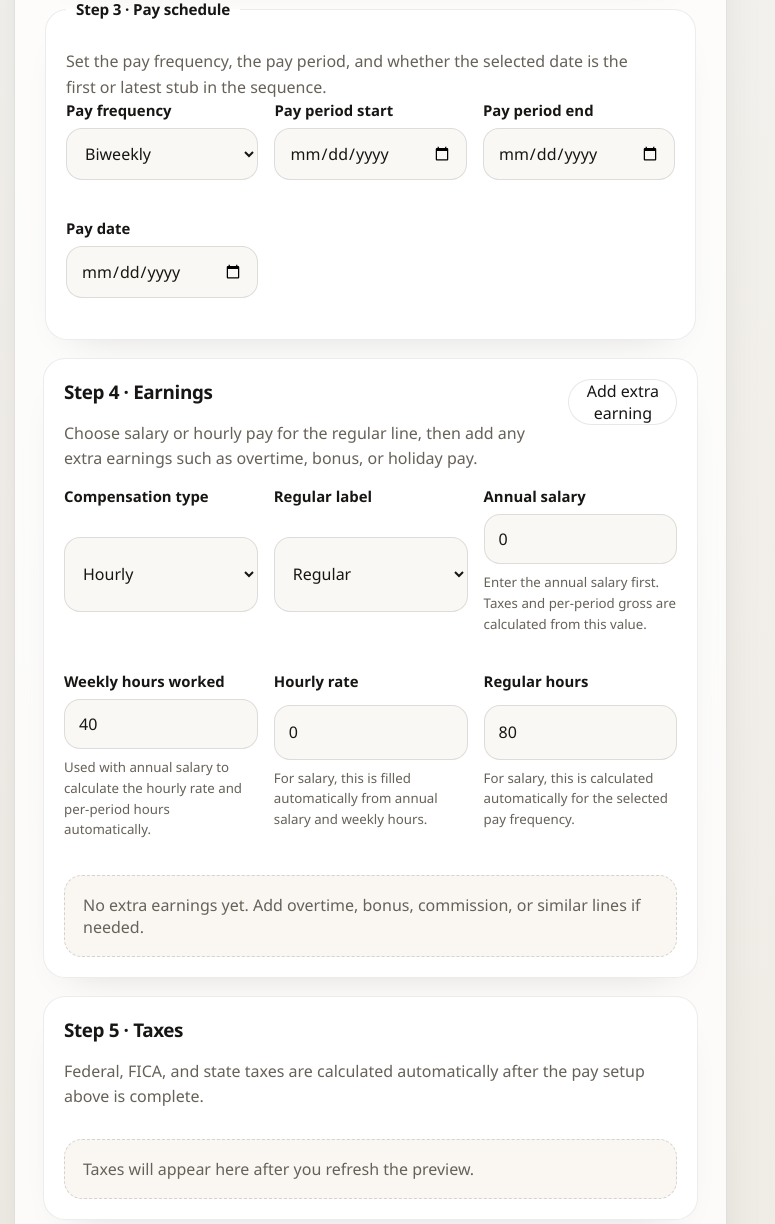
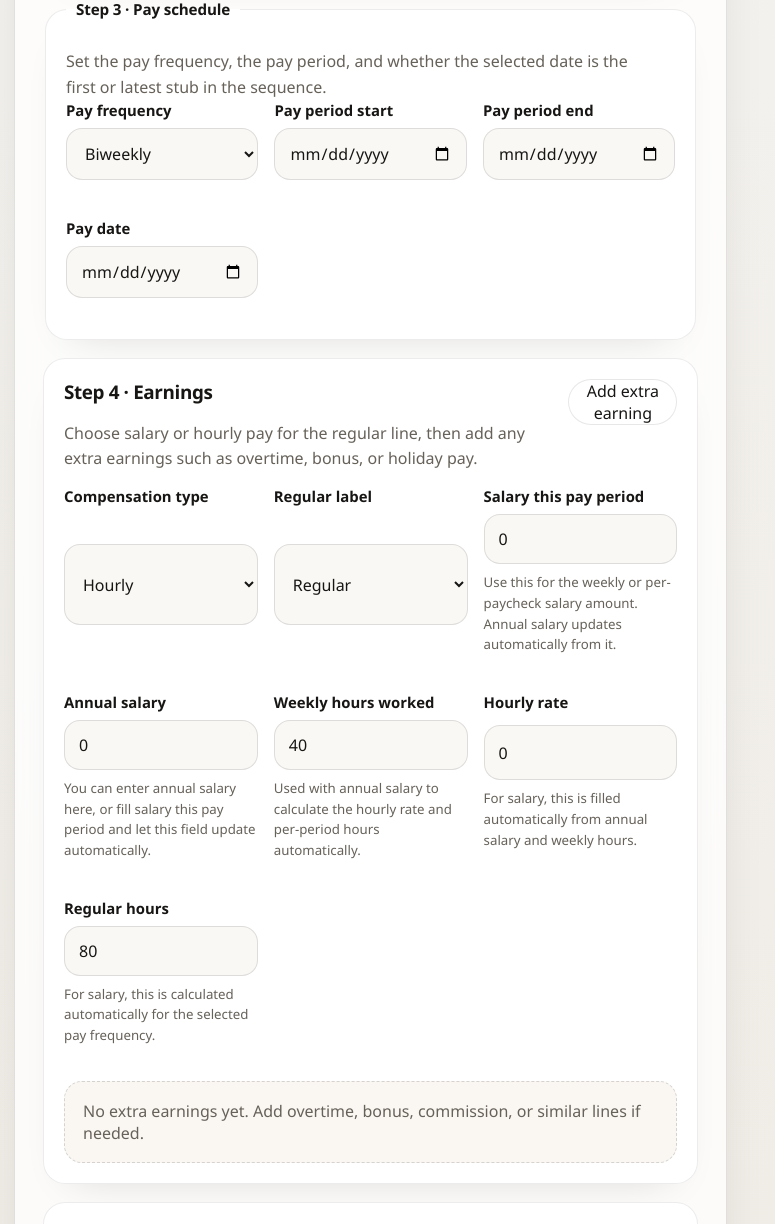
Before and after one commit to Gabriel-0110/paystub-generator, a FastAPI app: page / in a window 1280 px wide. Shown: the part 3261-4485 px from the top of the page, without its empty margins (0-775 px from the left). Run offline with FastAPI, Linux system fonts and the light colour scheme; parts of the project's set-up code (start-up, migrations or seed data) failed here and were passed over; some libraries are stand-ins or nearby versions.

Commit message:
feat(paystub): add salary period amount field and update related calculations

```diff
--- a/models/paystub.py
+++ b/models/paystub.py
@@ -63,6 +63,7 @@ class Paystub(BaseModel):
     compensation_type: str = "hourly"
     primary_earning_label: str = "Regular"
     annual_salary: float = 0.0
+    salary_period_amount: float = 0.0
     weekly_hours: float = 40.0
     hourly_rate: float = 0.0
     regular_hours: float = 0.0
--- a/webapp/service.py
+++ b/webapp/service.py
@@ -300,6 +300,7 @@ def empty_paystub_payload() -> dict:
         "additional_federal_withholding": 0.0,
         "compensation_type": "hourly",
         "primary_earning_label": "Regular",
+        "salary_period_amount": 0.0,
         "annual_salary": 0.0,
         "weekly_hours": 40.0,
         "hourly_rate": 0.0,
@@ -406,9 +407,13 @@ def _build_automatic_employee_config(paystub: Paystub):
         resolved_regular_hours = 0.0
     elif str(paystub.compensation_type).lower() == "salary":
         periods = get_pay_periods(_parse_iso_date(paystub.pay_date).year, frequency)
+        salary_period_amount = max(0.0, float(paystub.salary_period_amount or 0.0))
         annual_salary = max(0.0, float(paystub.annual_salary or 0.0))
-        if annual_salary:
-            per_period_salary = round(annual_salary / max(1, len(periods)), 2)
+        if salary_period_amount > 0:
+            annual_salary = round(salary_period_amount * max(1, len(periods)), 2)
+        elif annual_salary > 0:
+            salary_period_amount = round(annual_salary / max(1, len(periods)), 2)
+        if annual_salary and salary_period_amount:
             if resolved_weekly_hours > 0:
                 resolved_hourly_rate = round(annual_salary / (resolved_weekly_hours * 52), 2)
                 resolved_regular_hours = round((resolved_weekly_hours * 52) / max(1, len(periods)), 2)
@@ -420,7 +425,7 @@ def _build_automatic_employee_config(paystub: Paystub):
                     label=primary_label,
                     rate=resolved_hourly_rate,
                     hours=resolved_regular_hours,
-                    flat_amount=per_period_salary,
+                    flat_amount=salary_period_amount,
                 )
             )
     else:
@@ -483,6 +488,8 @@ def _build_automatic_employee_config(paystub: Paystub):
         apply_ny_paid_family_leave=bool(paystub.auto_add_state_deductions),
     )
     return config, {
+        "salary_period_amount": round(salary_period_amount if str(paystub.compensation_type).lower() == "salary" else 0.0, 2),
+        "annual_salary": round(annual_salary if str(paystub.compensation_type).lower() == "salary" else 0.0, 2),
         "weekly_hours": round(resolved_weekly_hours, 2),
         "hourly_rate": round(resolved_hourly_rate, 2),
         "regular_hours": round(resolved_regular_hours, 2),
@@ -531,7 +538,8 @@ def _compute_automatic_paystub(paystub: Paystub, *, ytd_state=None, period: dict
             "additional_federal_withholding": max(0.0, float(paystub.additional_federal_withholding or 0.0)),
             "compensation_type": paystub.compensation_type,
             "primary_earning_label": paystub.primary_earning_label,
-            "annual_salary": round(float(paystub.annual_salary or 0.0), 2),
+            "salary_period_amount": resolved_compensation["salary_period_amount"],
+            "annual_salary": resolved_compensation["annual_salary"],
             "weekly_hours": resolved_compensation["weekly_hours"],
             "hourly_rate": resolved_compensation["hourly_rate"],
             "regular_hours": resolved_compensation["regular_hours"],
--- a/webapp/static/app.js
+++ b/webapp/static/app.js
@@ -46,6 +46,7 @@ const GUIDED_DRAFT_FIELDS = new Set([
   "additional_federal_withholding",
   "compensation_type",
   "primary_earning_label",
+  "salary_period_amount",
   "annual_salary",
   "weekly_hours",
   "hourly_rate",
@@ -555,7 +556,7 @@ function handleInput(event) {
     }
     clearFieldError(target.name);
   }
-  syncDerivedCompensationFields();
+  syncDerivedCompensationFields(state.paystub, target.name || "");
   state.previewStale = Boolean(state.preview);
   persistDraft();
   renderPreview();
@@ -970,7 +971,7 @@ function renderForm() {
     const field = document.getElementById(name);
     if (field) field.value = state.paystub[name] || "";
   });
-  ["allowances_count", "additional_federal_withholding", "annual_salary", "weekly_hours", "hourly_rate", "regular_hours", "direct_deposit_amount"].forEach((name) => {
+  ["allowances_count", "additional_federal_withholding", "salary_period_amount", "annual_salary", "weekly_hours", "hourly_rate", "regular_hours", "direct_deposit_amount"].forEach((name) => {
     const field = document.getElementById(name);
     if (field) field.value = String(state.paystub[name] ?? 0);
   });
@@ -1445,8 +1446,8 @@ function validate() {
 
   if (state.paystub.draft_mode) {
     if (state.paystub.compensation_type === "salary") {
-      if (numberValue(state.paystub.annual_salary) <= 0) {
-        errors.annual_salary = "Enter the annual salary.";
+      if (numberValue(state.paystub.salary_period_amount) <= 0 && numberValue(state.paystub.annual_salary) <= 0) {
+        errors.salary_period_amount = "Enter the salary amount for each pay period or the annual salary.";
       }
       if (numberValue(state.paystub.weekly_hours) <= 0) {
         errors.weekly_hours = "Enter the weekly hours worked.";
@@ -1905,17 +1906,30 @@ function periodsPerYearForFrequency(frequency) {
   return 26;
 }
 
-function syncDerivedCompensationFields(targetPaystub = state.paystub) {
+function syncDerivedCompensationFields(targetPaystub = state.paystub, changedField = "") {
   if (!targetPaystub || targetPaystub.compensation_type !== "salary") return;
+  const periodsPerYear = periodsPerYearForFrequency(targetPaystub.pay_frequency);
   const annualSalary = numberValue(targetPaystub.annual_salary);
+  const salaryPeriodAmount = numberValue(targetPaystub.salary_period_amount);
   const weeklyHours = numberValue(targetPaystub.weekly_hours);
-  if (annualSalary <= 0 || weeklyHours <= 0) {
+
+  if (changedField === "salary_period_amount" && salaryPeriodAmount > 0) {
+    targetPaystub.annual_salary = roundMoney(salaryPeriodAmount * periodsPerYear);
+  } else if (changedField === "annual_salary" && annualSalary > 0) {
+    targetPaystub.salary_period_amount = roundMoney(annualSalary / periodsPerYear);
+  } else if (salaryPeriodAmount > 0 && annualSalary <= 0) {
+    targetPaystub.annual_salary = roundMoney(salaryPeriodAmount * periodsPerYear);
+  } else if (annualSalary > 0 && salaryPeriodAmount <= 0) {
+    targetPaystub.salary_period_amount = roundMoney(annualSalary / periodsPerYear);
+  }
+
+  const resolvedAnnualSalary = numberValue(targetPaystub.annual_salary);
+  if (resolvedAnnualSalary <= 0 || weeklyHours <= 0) {
     targetPaystub.hourly_rate = 0;
     targetPaystub.regular_hours = 0;
     return;
   }
-  const periodsPerYear = periodsPerYearForFrequency(targetPaystub.pay_frequency);
-  targetPaystub.hourly_rate = roundMoney(annualSalary / (weeklyHours * 52));
+  targetPaystub.hourly_rate = roundMoney(resolvedAnnualSalary / (weeklyHours * 52));
   targetPaystub.regular_hours = roundMoney((weeklyHours * 52) / periodsPerYear);
 }
 
@@ -2027,6 +2041,7 @@ async function loadGuidedEmployeeProfile() {
     if (firstLine && Number(firstLine.flat_amount || 0) > 0) {
       state.paystub.compensation_type = "salary";
       state.paystub.primary_earning_label = firstLine.label || "Regular";
+      state.paystub.salary_period_amount = roundMoney(Number(firstLine.flat_amount || 0));
       state.paystub.annual_salary = roundMoney(Number(firstLine.flat_amount || 0) * payPeriodsPerYear);
       state.paystub.weekly_hours = Number(firstLine.hours || 0) > 0
         ? roundMoney((Number(firstLine.hours || 0) * payPeriodsPerYear) / 52)
@@ -2044,6 +2059,7 @@ async function loadGuidedEmployeeProfile() {
       state.paystub.primary_earning_label = firstLine?.label || "Regular";
       state.paystub.hourly_rate = numberValue(firstLine?.rate);
       state.paystub.regular_hours = numberValue(firstLine?.hours);
+      state.paystub.salary_period_amount = 0;
       state.paystub.annual_salary = 0;
       state.paystub.weekly_hours = 40;
       state.paystub.source_earnings = earnings.slice(firstLine ? 1 : 0).map((item) => ({
@@ -2108,7 +2124,7 @@ async function saveCurrentEmployeeProfile() {
           label: state.paystub.primary_earning_label || "Regular",
           rate: numberValue(state.paystub.hourly_rate),
           hours: numberValue(state.paystub.regular_hours),
-          flat_amount: numberValue(state.paystub.annual_salary) / payPeriodsPerYear,
+          flat_amount: numberValue(state.paystub.salary_period_amount) || (numberValue(state.paystub.annual_salary) / payPeriodsPerYear),
         }
       : { label: state.paystub.primary_earning_label || "Regular", rate: numberValue(state.paystub.hourly_rate), hours: numberValue(state.paystub.regular_hours), flat_amount: 0 };
   const earnings = [regularLine, ...(state.paystub.source_earnings || []).map((item) => ({
--- a/webapp/templates/index.html
+++ b/webapp/templates/index.html
@@ -361,9 +361,15 @@
                   <small id="primary_earning_label-error" class="field-error" data-for="primary_earning_label" role="alert" aria-live="polite"></small>
                 </label>
                 <label class="field">
+                  <span>Salary this pay period</span>
+                  <input id="salary_period_amount" name="salary_period_amount" type="number" min="0" step="0.01" inputmode="decimal" aria-describedby="salary_period_amount-error" />
+                  <small class="field-hint">Use this for the weekly or per-paycheck salary amount. Annual salary updates automatically from it.</small>
+                  <small id="salary_period_amount-error" class="field-error" data-for="salary_period_amount" role="alert" aria-live="polite"></small>
+                </label>
+                <label class="field">
                   <span>Annual salary</span>
                   <input id="annual_salary" name="annual_salary" type="number" min="0" step="0.01" inputmode="decimal" aria-describedby="annual_salary-error" />
-                  <small class="field-hint">Enter the annual salary first. Taxes and per-period gross are calculated from this value.</small>
+                  <small class="field-hint">You can enter annual salary here, or fill salary this pay period and let this field update automatically.</small>
                   <small id="annual_salary-error" class="field-error" data-for="annual_salary" role="alert" aria-live="polite"></small>
                 </label>
                 <label class="field">
```
Also changed, not shown: tests/test_payroll_features.py (+30 -0 lines).
